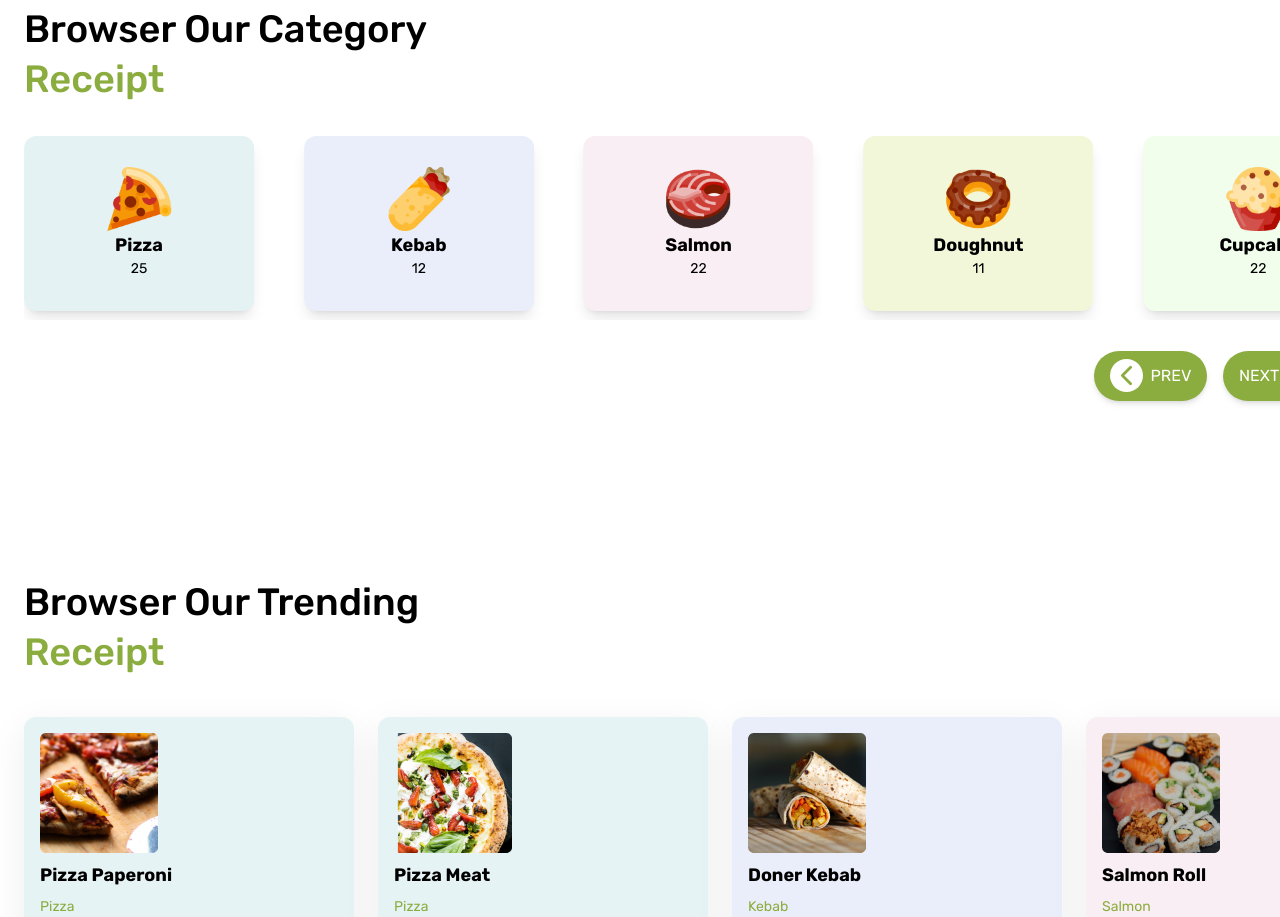
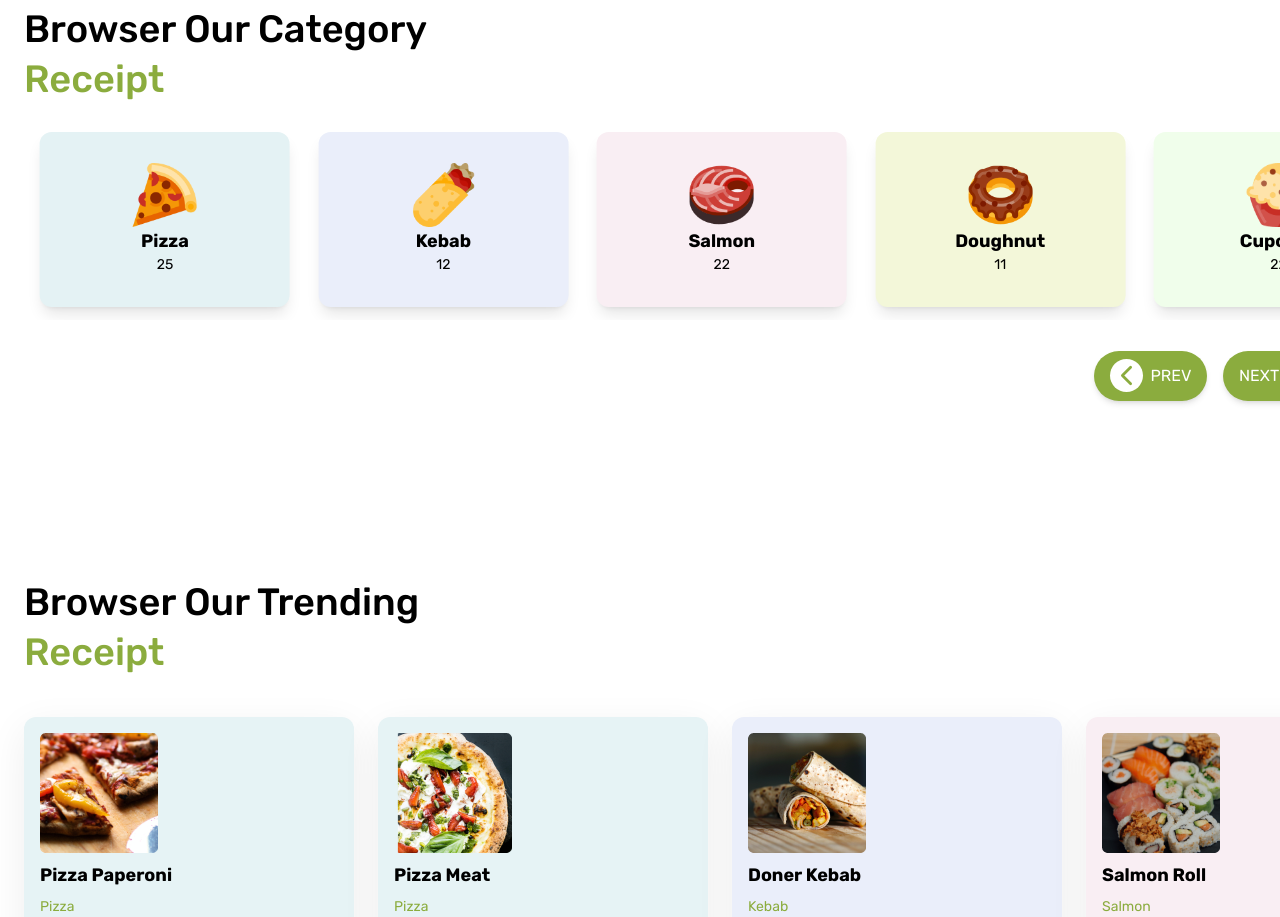
Before and after one commit to Imamhari/frontendtest-elemesid, a Next.js app: page / in a window 1280 px wide. Shown: the part 820-1737 px from the top of the page. Built offline with nearby package versions, Linux system fonts and the light colour scheme.

Commit message:
fix carousel and navbar

```diff
--- a/src/app/component/Carousel.jsx
+++ b/src/app/component/Carousel.jsx
@@ -76,7 +76,6 @@ function Carousel() {
       <div className="w-full h-[215px]">
       <Swiper
         modules={[Navigation, Autoplay]}
-        spaceBetween={7}
         slidesPerView={5}
         navigation={{
           nextEl: ".next-btn",
@@ -95,9 +94,9 @@ function Carousel() {
         className="w-full h-[200px] flex justify-center items-center"
       >
         {items.map((item, index) => (
-          <SwiperSlide key={index} className="flex justify-center items-center pt-4">
+          <SwiperSlide key={index} className="flex justify-center items-center pt-3 pl-4">
             <div
-              className={`${item.bg} relative flex flex-col items-center justify-center w-[230px] h-[175px]  rounded-xl shadow-lg transition-all duration-300 cursor-pointer hover:scale-110 hover:z-20`}
+              className={`${item.bg} relative flex flex-col items-center justify-center w-[250px] h-[175px]  rounded-xl shadow-lg transition-all duration-300 cursor-pointer hover:scale-110 hover:z-20`}
             >
               <div
                 className="absolute inset-0 bg-cover bg-center opacity-0 hover:opacity-20 transition-opacity"
--- a/src/app/component/Navbar.jsx
+++ b/src/app/component/Navbar.jsx
@@ -13,7 +13,7 @@ function Navbar() {
           priority
         />
       </div>
-      <ul className="hidden md:flex gap-[32px] font-semibold text-gray-500">
+      <ul className="hidden xl:flex gap-[32px] font-semibold text-gray-500">
         <li className="hover:text-[#8BAC3E] cursor-pointer">
           <a href="/notfoundpage">Home</a>
         </li>
```
